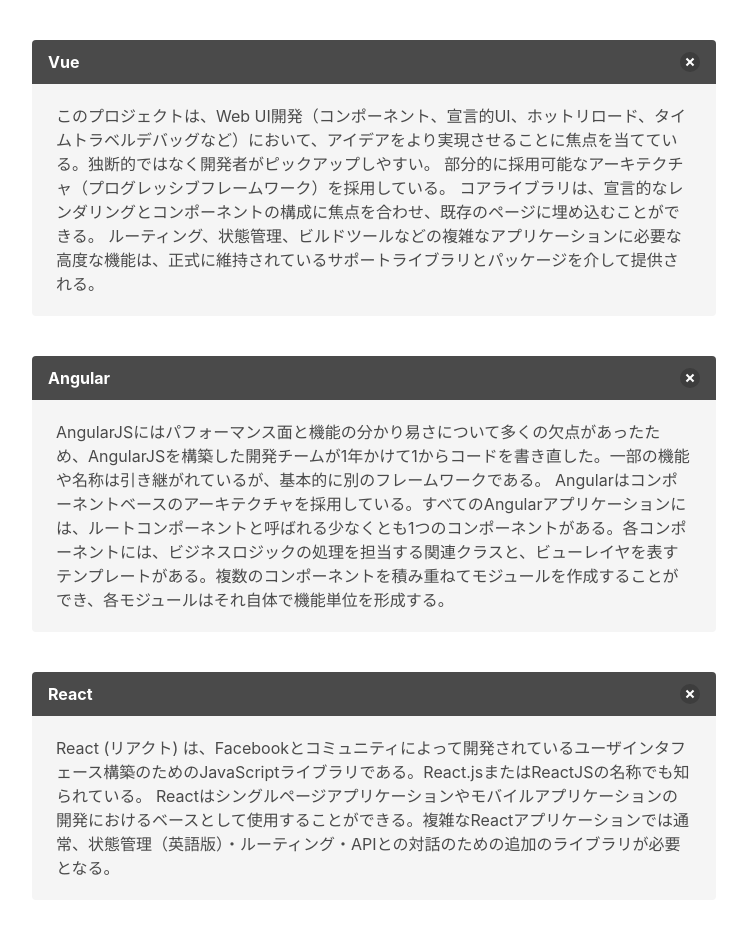
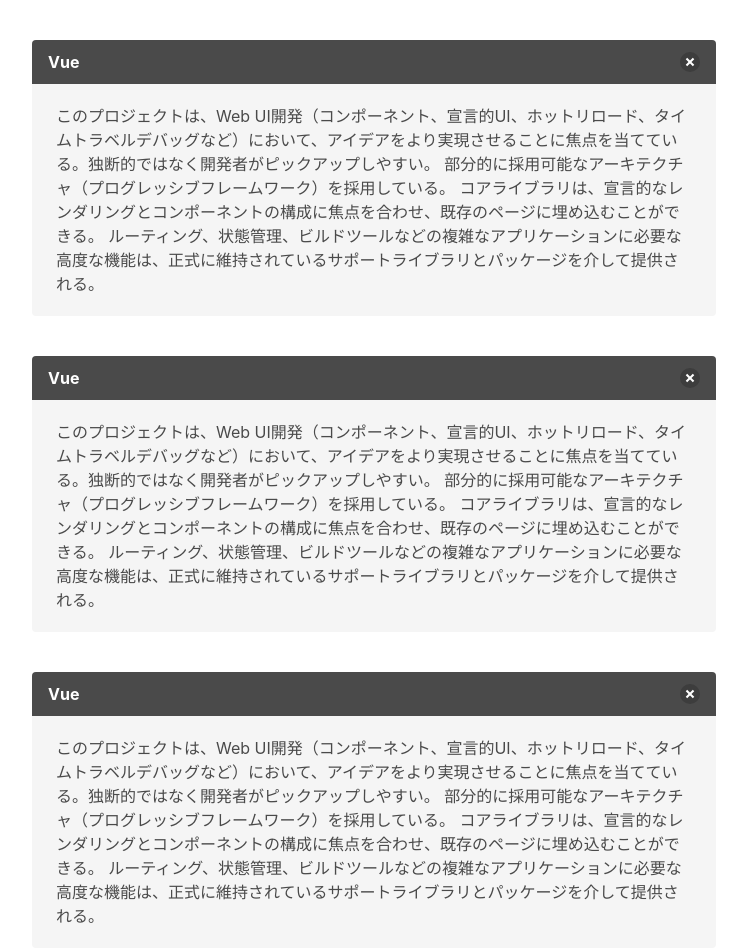
Before and after one commit to moriyamasaaaki/todo-v, a Vue app: page / in a window 1280 px wide. Shown: the top 952 px of the page, without its empty margins (266-1013 px from the left). Built offline with nearby package versions, Linux system fonts and the light colour scheme.

Commit message:
feat(App,Todo): コンポーネントの分割

```diff
--- a/src/App.vue
+++ b/src/App.vue
@@ -2,37 +2,7 @@
   <div id="app">
     <div class="todo-wrapper">
       <div class="todo-container">
-        <div clas="todo-list">
-          <article class="message">
-            <div class="message-header">
-              <p>Vue</p>
-              <button class="delete" aria-label="delete"></button>
-            </div>
-            <div class="message-body">
-              このプロジェクトは、Web UI開発（コンポーネント、宣言的UI、ホットリロード、タイムトラベルデバッグなど）において、アイデアをより実現させることに焦点を当てている。独断的ではなく開発者がピックアップしやすい。
-              部分的に採用可能なアーキテクチャ（プログレッシブフレームワーク）を採用している。 コアライブラリは、宣言的なレンダリングとコンポーネントの構成に焦点を合わせ、既存のページに埋め込むことができる。 ルーティング、状態管理、ビルドツールなどの複雑なアプリケーションに必要な高度な機能は、正式に維持されているサポートライブラリとパッケージを介して提供される。            </div>
-          </article>
-          <article class="message">
-            <div class="message-header">
-              <p>Angular</p>
-              <button class="delete" aria-label="delete"></button>
-            </div>
-            <div class="message-body">
-              AngularJSにはパフォーマンス面と機能の分かり易さについて多くの欠点があったため、AngularJSを構築した開発チームが1年かけて1からコードを書き直した。一部の機能や名称は引き継がれているが、基本的に別のフレームワークである。
-              Angularはコンポーネントベースのアーキテクチャを採用している。すべてのAngularアプリケーションには、ルートコンポーネントと呼ばれる少なくとも1つのコンポーネントがある。各コンポーネントには、ビジネスロジックの処理を担当する関連クラスと、ビューレイヤを表すテンプレートがある。複数のコンポーネントを積み重ねてモジュールを作成することができ、各モジュールはそれ自体で機能単位を形成する。
-            </div>
-          </article>
-          <article class="message">
-            <div class="message-header">
-              <p>React</p>
-              <button class="delete" aria-label="delete"></button>
-            </div>
-            <div class="message-body">
-              React (リアクト) は、Facebookとコミュニティによって開発されているユーザインタフェース構築のためのJavaScriptライブラリである。React.jsまたはReactJSの名称でも知られている。
-              Reactはシングルページアプリケーションやモバイルアプリケーションの開発におけるベースとして使用することができる。複雑なReactアプリケーションでは通常、状態管理（英語版）・ルーティング・APIとの対話のための追加のライブラリが必要となる。
-            </div>
-          </article>
-        </div>
+        <TodoList />
       </div>
     </div>
   </div>
@@ -40,17 +10,18 @@
 
 <script>
 import 'bulma/css/bulma.css';
+import TodoList from '@/components/TodoList'
 export default {
+  components: {
+    TodoList
+  }
 };
 </script>
 
-<style>
+<style lang="scss" scoped>
 .todo-wrapper {
   max-width: 700px;
   margin: 0 auto;
   padding: 0 8px;
 }
-.message {
-  margin: 40px 0;
-}
 </style>
--- /dev/null
+++ b/src/components/TodoItem.vue
@@ -0,0 +1,12 @@
+<template>
+    <article class="message">
+      <div class="message-header">
+        <p>Vue</p>
+        <button class="delete" aria-label="delete"></button>
+      </div>
+      <div class="message-body">
+        このプロジェクトは、Web UI開発（コンポーネント、宣言的UI、ホットリロード、タイムトラベルデバッグなど）において、アイデアをより実現させることに焦点を当てている。独断的ではなく開発者がピックアップしやすい。
+        部分的に採用可能なアーキテクチャ（プログレッシブフレームワーク）を採用している。 コアライブラリは、宣言的なレンダリングとコンポーネントの構成に焦点を合わせ、既存のページに埋め込むことができる。 ルーティング、状態管理、ビルドツールなどの複雑なアプリケーションに必要な高度な機能は、正式に維持されているサポートライブラリとパッケージを介して提供される。
+      </div>
+    </article>
+</template>
--- /dev/null
+++ b/src/components/TodoList.vue
@@ -0,0 +1,22 @@
+<template>
+  <div clas="todo-list">
+      <TodoItem />
+      <TodoItem />
+      <TodoItem />
+  </div>
+</template>
+
+<script>
+import TodoItem from '@/components/TodoItem'
+export default {
+  components: {
+    TodoItem
+  }
+}
+</script>
+
+<style lang="scss" scoped>
+.message {
+  margin: 40px 0;
+}
+</style>
```
